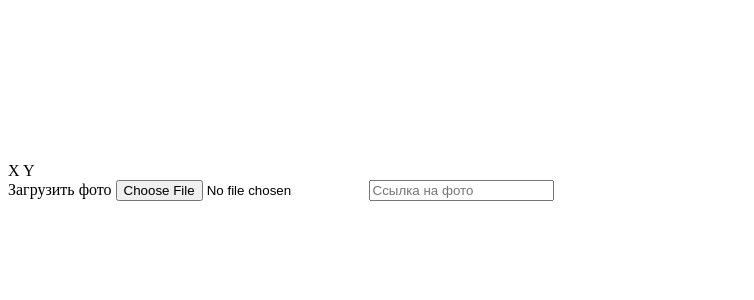
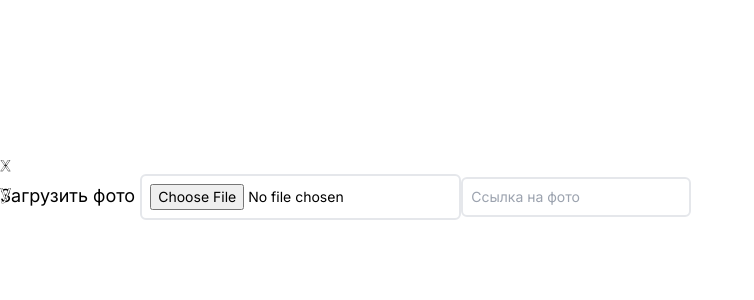
Before and after one commit to f4lz/photo-editor, a Vue app: page / in a window 1280 px wide. Shown: the top 300 px of the page, without its empty margins (0-754 px from the left). Built offline with nearby package versions, Linux system fonts and the light colour scheme.

Commit message:
Отображение координат рядом с курсором мыши

```diff
--- a/package.json
+++ b/package.json
@@ -29,10 +29,12 @@
     "@vue/eslint-config-typescript": "^12.0.0",
     "@vue/test-utils": "^2.4.4",
     "@vue/tsconfig": "^0.5.1",
+    "autoprefixer": "^10.4.17",
     "eslint": "^8.49.0",
     "eslint-plugin-vue": "^9.17.0",
     "jsdom": "^24.0.0",
     "npm-run-all2": "^6.1.1",
+    "postcss": "^8.4.35",
     "prettier": "^3.0.3",
     "tailwindcss": "^3.4.1",
     "typescript": "~5.3.0",
--- /dev/null
+++ b/postcss.config.js
@@ -0,0 +1,6 @@
+export default {
+  plugins: {
+    tailwindcss: {},
+    autoprefixer: {}, // postcss.config.js
+  },
+}
--- a/src/assets/css/main.css
+++ b/src/assets/css/main.css
@@ -44,7 +44,5 @@
 
 @layer components {
   .button {
-
   }
-  .
 }
--- a/src/components/AddPhoto.vue
+++ b/src/components/AddPhoto.vue
@@ -10,6 +10,9 @@ const colorElement: Ref<HTMLDivElement | undefined> = ref()
 
 /** Контекст `canvas` */
 const ctx: Ref<CanvasRenderingContext2D | undefined> = ref()
+
+/** Координаты курсора */
+const coordinates: Ref<HTMLDivElement | undefined> = ref()
 
 /** Фотография для обработки */
 const image: HTMLImageElement = new Image()
@@ -74,18 +77,34 @@ const showImgDetailsInfo = (event: any) => {
     const data = pixel.data
     const rgba = `rgba(${data[0]}, ${data[1]}, ${data[2]}, ${data[3] / 255})`
     colorElement.value.style.background = rgba
-    colorElement.value.textContent = rgba
+  }
+
+  if (coordinates.value) {
+    coordinates.value.style.top = `${y.value - 10}px`
+    coordinates.value.style.left = `${x.value + 20}px`
   }
 }
 </script>
 
 <template>
-  <canvas ref="canvasElement" @mousemove="showImgDetailsInfo" />
-  <div>X {{ x }} Y {{ y }}</div>
-  <div ref="colorElement"></div>
+  <canvas
+    ref="canvasElement"
+    class="relative"
+    @mousemove="showImgDetailsInfo" />
+  <div ref="coordinates" class="absolute flex flex-col">
+    <p class="stroke-text text-xl text-white">x {{ x }}</p>
+    <p class="stroke-text text-white text-xl">y {{ y }}</p>
+  </div>
+  <div ref="colorElement" class="w-6 h-6" />
   <div>
     Загрузить фото
     <input type="file" @change="onChangeImg" />
     <input placeholder="Ссылка на фото" type="text" @change="onChangeImg" />
   </div>
 </template>
+
+<style>
+.stroke-text {
+  -webkit-text-stroke: 0.3px #000; /* Толщина и цвет обводки */
+}
+</style>
--- a/src/main.ts
+++ b/src/main.ts
@@ -1,9 +1,9 @@
+import './assets/css/main.css'
 
 import { createPinia } from 'pinia'
 import { createApp } from 'vue'
 import App from './App.vue'
 import router from './router'
-
 
 const app = createApp(App)
 
--- a/tailwind.config.js
+++ b/tailwind.config.js
@@ -1,8 +1,8 @@
 /** @type {import('tailwindcss').Config} */
 export default {
   plugins: [],
-  content: ['./index.html', './src/**/*.{vue,js,ts,jsx,tsx}'],
-  darkMode: false, // or 'media' or 'class'
+  purge: ['./src/**/*.html', './src/**/*.vue', './src/**/*.jsx'],
+  darkMode: false,
   theme: {
     container: {
       center: true,
```
Also changed, not shown: 1 other file (tests, documents, lock files or other folders).
